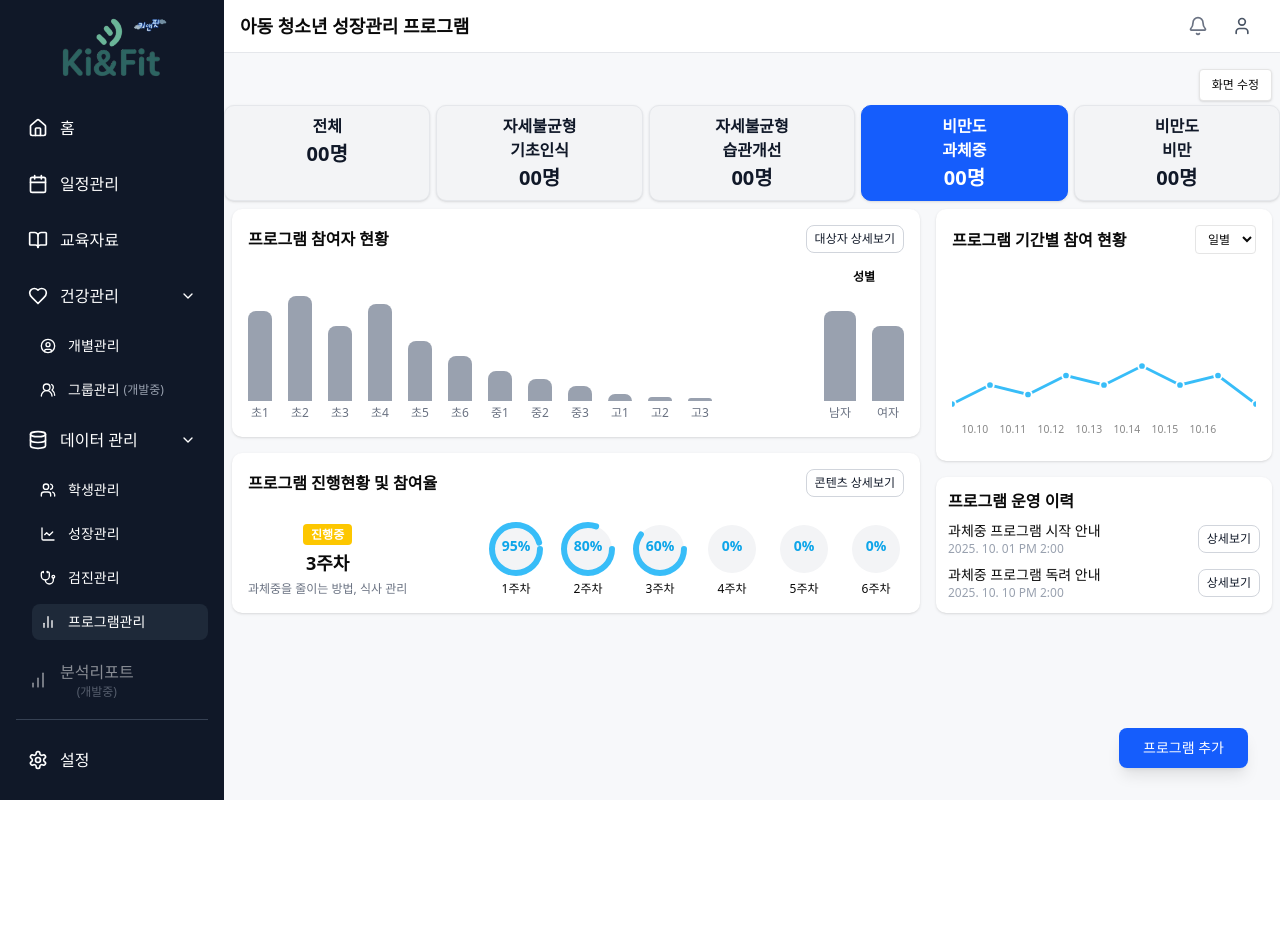
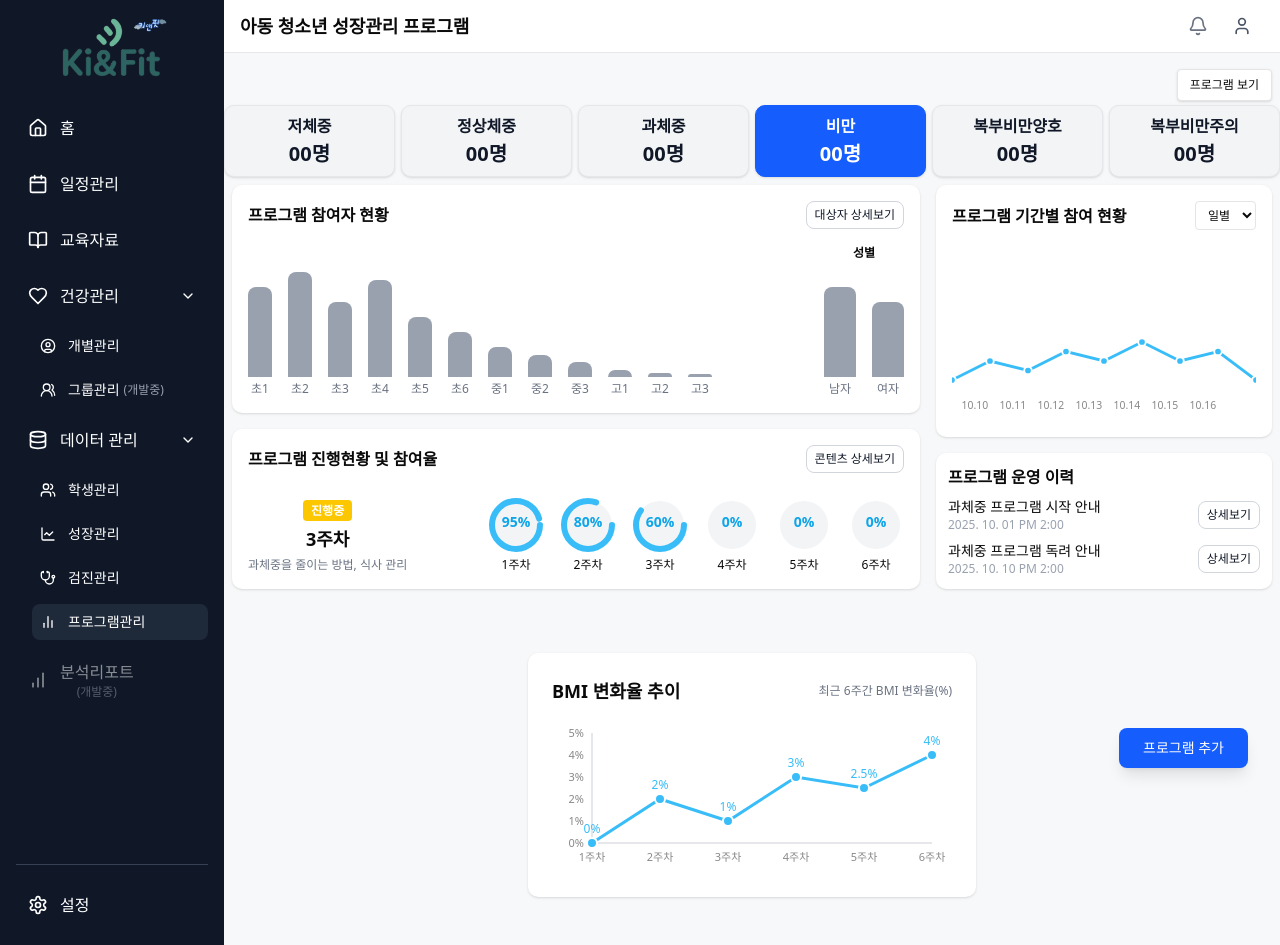
Before and after one commit to YoonMonggul/Youth_Health_Manager, a Next.js app: page /student-program in a window 1280 px wide. Before the commit the page ends 800 px from the top, so only its background shows below. Built offline with nearby package versions, Linux system fonts and the light colour scheme.

Commit message:
데모 0.05ver 프로그램 관리 페이지 그래프 수정 및 변화율 추이 그래프 추가

```diff
--- a/src/view/StudentProgram.tsx
+++ b/src/view/StudentProgram.tsx
@@ -9,20 +9,23 @@ export default function StudentProgram() {
   const [selectedTab, setSelectedTab] = useState(3); // 비만도 과체중 탭 활성화
   const [isProgramModalOpen, setIsProgramModalOpen] = useState(false);
   const summaryTabs = [
-    { label: "전체", value: "00명" },
-    { label: "자세불균형\n기초인식", value: "00명" },
-    { label: "자세불균형\n습관개선", value: "00명" },
-    { label: "비만도\n과체중", value: "00명" },
-    { label: "비만도\n비만", value: "00명" },
+    { label: "저체중", value: "00명" },
+    { label: "정상체중", value: "00명" },
+    { label: "과체중", value: "00명" },
+    { label: "비만", value: "00명" },
+    { label: "복부비만양호", value: "00명" },
+    { label: "복부비만주의", value: "00명" },
   ];
 
   // 화면 수정 드롭다운 상태 및 체크박스 상태
   const [editDropdownOpen, setEditDropdownOpen] = useState(false);
   const [programChecks, setProgramChecks] = useState({
-    자세불균형기초인식: true,
-    자세불균형습관개선: true,
-    비만도과체중: true,
-    비만도비만: true,
+    저체중: true,
+    정상체중: true,
+    과체중: true,
+    비만: true,
+    복부비만양호: true,
+    복부비만주의: true,
   });
   const editBtnRef = useRef<HTMLButtonElement>(null);
 
@@ -44,7 +47,7 @@ export default function StudentProgram() {
           className="border rounded px-3 py-1 h-8 text-xs font-medium bg-white hover:bg-gray-50 shadow-sm"
           onClick={() => setEditDropdownOpen(v => !v)}
         >
-          화면 수정
+          프로그램 보기
         </button>
         {editDropdownOpen && (
           <div
@@ -220,6 +223,60 @@ export default function StudentProgram() {
       </div>
 
       <ProgramAddModal isOpen={isProgramModalOpen} onClose={() => setIsProgramModalOpen(false)} onSubmit={(data) => { alert('임시 등록: ' + JSON.stringify(data)); setIsProgramModalOpen(false); }} />
+
+      {/* 하단 BMI 변화율 추이 그래프 */}
+      <div className="max-w-3xl mx-auto mt-8 mb-12 bg-white rounded-lg shadow p-6">
+        <div className="mb-2 flex items-center justify-between">
+          <h3 className="text-lg font-bold">BMI 변화율 추이</h3>
+          <span className="text-xs text-gray-500">최근 6주간 BMI 변화율(%)</span>
+        </div>
+        {/* 임의 데이터 */}
+        {(() => {
+          const bmiRates = [0, 2, 1, 3, 2.5, 4];
+          const maxRate = 5;
+          const width = 400;
+          const height = 160;
+          const leftPad = 40;
+          const bottomPad = 30;
+          const topPad = 20;
+          const graphW = width - leftPad - 20;
+          const graphH = height - topPad - bottomPad;
+          // 점 좌표 계산
+          const points = bmiRates.map((v, i) => {
+            const x = leftPad + (graphW / (bmiRates.length - 1)) * i;
+            const y = topPad + graphH - (v / maxRate) * graphH;
+            return [x, y];
+          });
+          // polyline points string
+          const polyline = points.map(([x, y]) => `${x},${y}`).join(' ');
+          return (
+            <svg width={width} height={height} className="w-full h-40">
+              {/* y축 */}
+              <line x1={leftPad} y1={topPad} x2={leftPad} y2={topPad + graphH} stroke="#e5e7eb" strokeWidth="2" />
+              {/* x축 */}
+              <line x1={leftPad} y1={topPad + graphH} x2={leftPad + graphW} y2={topPad + graphH} stroke="#e5e7eb" strokeWidth="2" />
+              {/* y축 레이블 */}
+              {[0, 1, 2, 3, 4, 5].map((v) => (
+                <text key={v} x={leftPad - 8} y={topPad + graphH - (v / maxRate) * graphH + 4} fontSize="11" textAnchor="end" fill="#888">{v}%</text>
+              ))}
+              {/* x축 레이블 */}
+              {bmiRates.map((_, i) => (
+                <text key={i} x={leftPad + (graphW / (bmiRates.length - 1)) * i} y={topPad + graphH + 18} fontSize="11" textAnchor="middle" fill="#888">{i + 1}주차</text>
+              ))}
+              {/* 선그래프 */}
+              <polyline points={polyline} fill="none" stroke="#38BDF8" strokeWidth="3" />
+              {/* 점 */}
+              {points.map(([x, y], i) => (
+                <circle key={i} cx={x} cy={y} r="5" fill="#38BDF8" stroke="#fff" strokeWidth="2" />
+              ))}
+              {/* 값 텍스트 */}
+              {points.map(([x, y], i) => (
+                <text key={i} x={x} y={y - 10} fontSize="12" textAnchor="middle" fill="#38BDF8">{bmiRates[i]}%</text>
+              ))}
+            </svg>
+          );
+        })()}
+      </div>
     </div>
   );
 }
```
Also changed, not shown: src/services/StudentService.ts (+4 -4 lines), src/app/student-program/page.tsx (line endings or trailing spaces).
